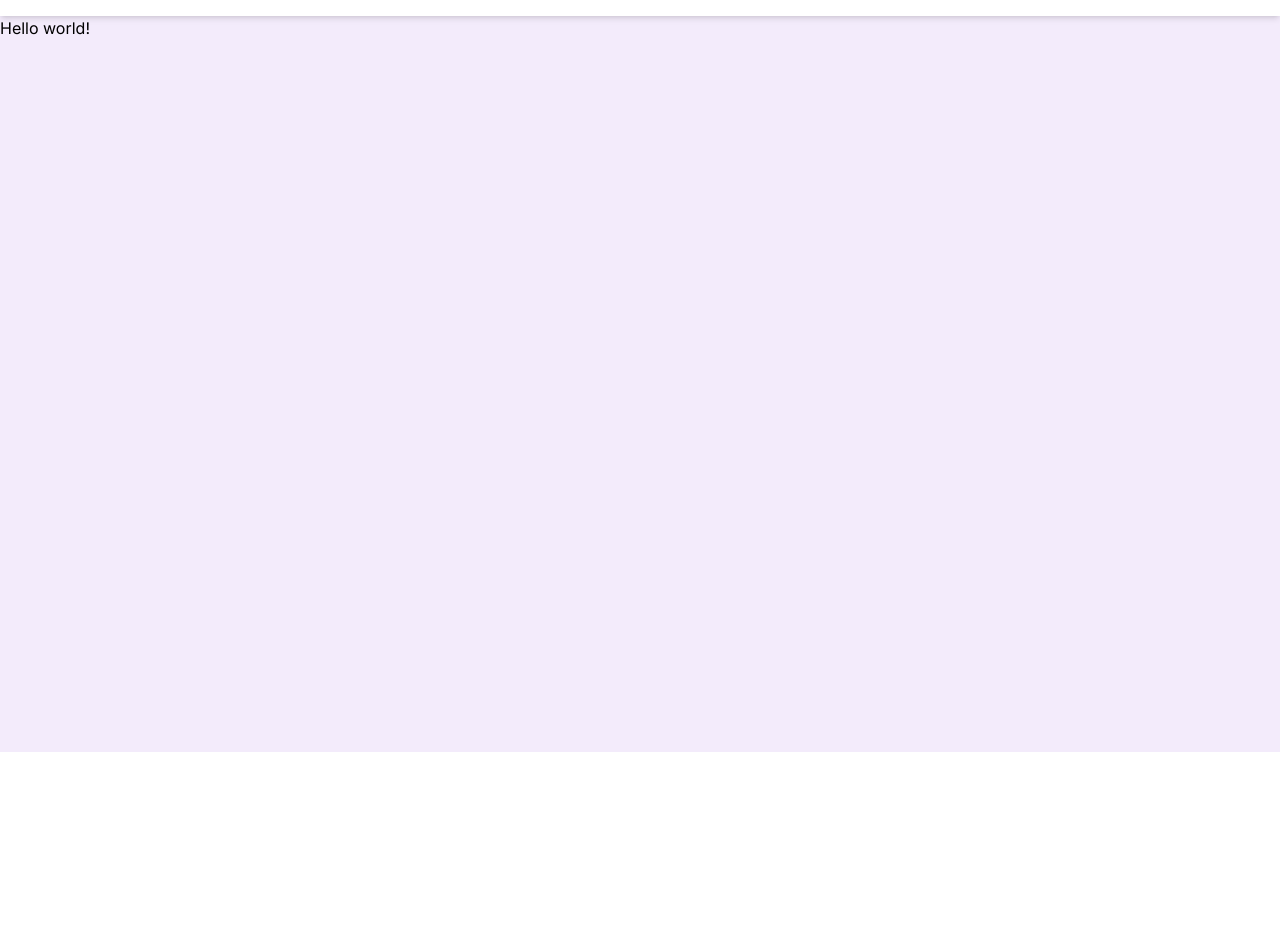
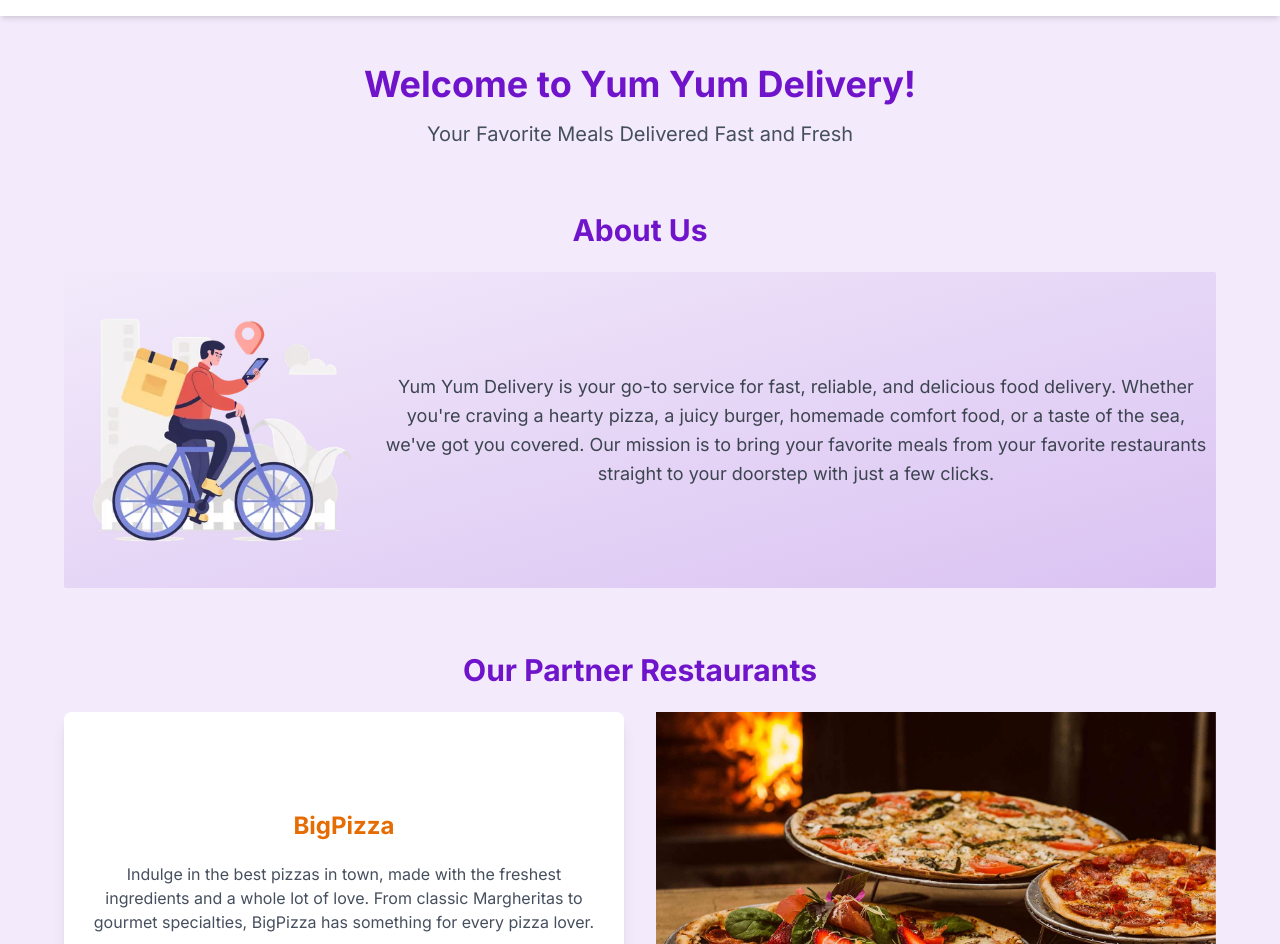
Before and after one commit to OlyaBabenko/delivery-app-2.0, a Next.js app: page / in a window 1280 px wide. Shown: the part 48-992 px from the top of the page. Before the commit the page ends 800 px from the top, so only its background shows below. Built offline with nearby package versions, Linux system fonts and the light colour scheme.

Commit message:
feature: create sign out hook, button (account); create page Home

```diff
--- a/app/page.jsx
+++ b/app/page.jsx
@@ -1,3 +1,179 @@
+import Image from 'next/image';
+import Link from 'next/link';
+import homemadeFoodImage from '@/assets/image/homemade_food.webp';
+import pizzaImage from '@/assets/image/BigPizza.jpg';
+// import burgerImage from '@/assets/image/IQBurger.webp';
+import burgerImage from '@/assets/image/burger.jpg';
+import sushiImage from '@/assets/image/sea_and_rice.webp';
+import deliveryImage from '@/assets/image/delivery-image.webp';
+
 export default function Home() {
-   return <div>Hello world!</div>;
+   return (
+      <div className='container mx-auto p-4'>
+         <section className='py-8 text-center'>
+            <h1 className='animate-fadeIn mb-4 text-4xl font-bold text-primary'>
+               Welcome to Yum Yum Delivery!
+            </h1>
+            <p className='animate-fadeIn text-xl text-grey-700'>
+               Your Favorite Meals Delivered Fast and Fresh
+            </p>
+         </section>
+
+         <section className='py-8'>
+            <h2 className='animate-fadeIn mb-6 text-center text-3xl font-bold text-primary'>
+               About Us
+            </h2>
+            <div className=' mx-auto flex max-w-6xl gap-3 rounded-sm p-2 bg-gradient-to-br from-primary-100/5 to-primary-200/70'>
+               <Image src={deliveryImage} alt='delivery-man-image' width={300} height={300} />
+               <p className='animate-fadeIn my-auto text-center text-lg leading-relaxed text-grey-800'>
+                  Yum Yum Delivery is your go-to service for fast, reliable, and delicious food
+                  delivery. Whether you&apos;re craving a hearty pizza, a juicy burger, homemade
+                  comfort food, or a taste of the sea, we&apos;ve got you covered. Our mission is to
+                  bring your favorite meals from your favorite restaurants straight to your doorstep
+                  with just a few clicks.
+               </p>
+            </div>
+         </section>
+         <section className='py-8'>
+            <h2 className='animate-fadeIn mb-6 text-center text-3xl font-bold text-primary'>
+               Our Partner Restaurants
+            </h2>
+            <div className='mx-auto grid max-w-6xl grid-cols-1 gap-8 md:grid-cols-2'>
+               <div className='flex flex-col justify-center gap-3 rounded-lg bg-white p-6 shadow-lg transition-transform duration-300 hover:scale-105'>
+                  <h3 className='text-accent mb-2 text-center text-2xl font-bold'>BigPizza</h3>
+                  <p className='text-center text-grey-700'>
+                     Indulge in the best pizzas in town, made with the freshest ingredients and a
+                     whole lot of love. From classic Margheritas to gourmet specialties, BigPizza
+                     has something for every pizza lover.
+                  </p>
+               </div>
+               <div className='animate-slideInRight relative min-h-80'>
+                  <Image
+                     src={pizzaImage}
+                     alt='big-pizza-image'
+                     sizes='100%'
+                     fill
+                     className='object-cover'
+                  />
+               </div>
+               <div className='animate-slideInLeft relative min-h-80'>
+                  <Image
+                     src={burgerImage}
+                     alt='iq-burger-image'
+                     sizes='100%'
+                     fill
+                     className='object-cover'
+                  />
+               </div>
+               <div className='flex flex-col justify-center gap-3 rounded-lg bg-white p-6 shadow-lg transition-transform duration-300 hover:scale-105'>
+                  <h3 className='text-accent mb-2 text-center text-2xl font-bold'>IQ Burger</h3>
+                  <p className='text-center text-grey-700'>
+                     Satisfy your burger cravings with IQ Burger&apos;s mouth-watering selections.
+                     Enjoy juicy, perfectly cooked burgers topped with fresh veggies, delicious
+                     sauces, and the finest cheeses.
+                  </p>
+               </div>
+               <div className='flex flex-col justify-center gap-3 rounded-lg bg-white p-6 shadow-lg transition-transform duration-300 hover:scale-105'>
+                  <h3 className='text-accent mb-2 text-center text-2xl font-bold'>
+                     Homemade Dishes
+                  </h3>
+                  <p className='text-center text-grey-700'>
+                     Craving some comfort food? Homemade Dishes offers a variety of hearty meals
+                     that taste just like home. From succulent roasts to creamy pastas, every dish
+                     is made with care and passion.
+                  </p>
+               </div>
+               <div className='animate-slideInRight relative min-h-80'>
+                  <Image
+                     src={homemadeFoodImage}
+                     alt='homemade-dishes-image'
+                     sizes='100%'
+                     fill
+                     className='object-cover'
+                  />
+               </div>
+               <div className='animate-slideInLeft relative min-h-80'>
+                  <Image
+                     src={sushiImage}
+                     alt='sea-and-rice-image'
+                     sizes='100%'
+                     fill
+                     className='object-cover'
+                  />
+               </div>
+               <div className='flex flex-col justify-center gap-3 rounded-lg bg-white p-6 shadow-lg transition-transform duration-300 hover:scale-105'>
+                  <h3 className='text-accent mb-2 text-center text-2xl font-bold'>Sea and Rice</h3>
+                  <p className='text-center text-grey-700'>
+                     For seafood enthusiasts, Sea and Rice delivers a delightful array of dishes
+                     inspired by the ocean. Enjoy fresh sushi, flavorful seafood platters, and much
+                     more, all prepared with the finest ingredients.
+                  </p>
+               </div>
+            </div>
+         </section>
+
+         <section className='py-8'>
+            <h2 className='animate-fadeIn mb-6 text-3xl font-bold text-primary'>
+               Why Choose Yum Yum Delivery?
+            </h2>
+            <ul className='animate-fadeIn list-inside list-disc text-lg text-grey-800'>
+               <li>
+                  <span className='font-bold text-success-500'>Fast and Reliable Service:</span> We
+                  pride ourselves on delivering your food quickly and in perfect condition.
+               </li>
+               <li>
+                  <span className='font-bold text-success-500'>Wide Selection:</span> Choose from a
+                  diverse range of cuisines and dishes from our partner restaurants.
+               </li>
+               <li>
+                  <span className='font-bold text-success-500'>Easy Ordering:</span> Our
+                  user-friendly platform makes it simple to browse menus, place orders, and track
+                  your delivery in real time.
+               </li>
+               <li>
+                  <span className='font-bold text-success-500'>Quality Assurance:</span> We work
+                  closely with our partner restaurants to ensure that you receive high-quality,
+                  delicious meals every time.
+               </li>
+            </ul>
+         </section>
+
+         <section className='py-8'>
+            <h2 className='animate-fadeIn mb-6 text-3xl font-bold text-primary'>How It Works</h2>
+            <ol className='animate-fadeIn list-inside list-decimal text-lg text-grey-800'>
+               <li>
+                  <span className='font-bold text-warning'>Browse Menus:</span> Explore the menus of
+                  our partner restaurants and find your favorite dishes.
+               </li>
+               <li>
+                  <span className='font-bold text-warning'>Place Your Order:</span> Add your chosen
+                  items to your cart and proceed to checkout.
+               </li>
+               <li>
+                  <span className='font-bold text-warning'>Track Your Delivery:</span> Stay updated
+                  with real-time tracking as your meal makes its way to you.
+               </li>
+               <li>
+                  <span className='font-bold text-warning'>Enjoy Your Meal:</span> Sit back, relax,
+                  and enjoy your delicious food delivered right to your door.
+               </li>
+            </ol>
+         </section>
+
+         <section className='py-8 text-center'>
+            <h2 className='animate-fadeIn mb-6 text-3xl font-bold text-primary'>Join Us Today!</h2>
+            <p className='animate-fadeIn mx-auto mb-6 max-w-xl text-lg text-grey-800'>
+               Ready to experience the best in food delivery? Create an account with Yum Yum
+               Delivery and get started on your culinary adventure. Your favorite meals are just a
+               few clicks away!
+            </p>
+            <Link
+               href='/products'
+               className='animate-fadeIn rounded-lg bg-primary px-4 py-2 text-white shadow-lg transition duration-300 hover:bg-primary-700'
+            >
+               Get Started
+            </Link>
+         </section>
+      </div>
+   );
 }
```
Also changed, not shown: hooks/useSignOut.js (added, +20 -0 lines).
